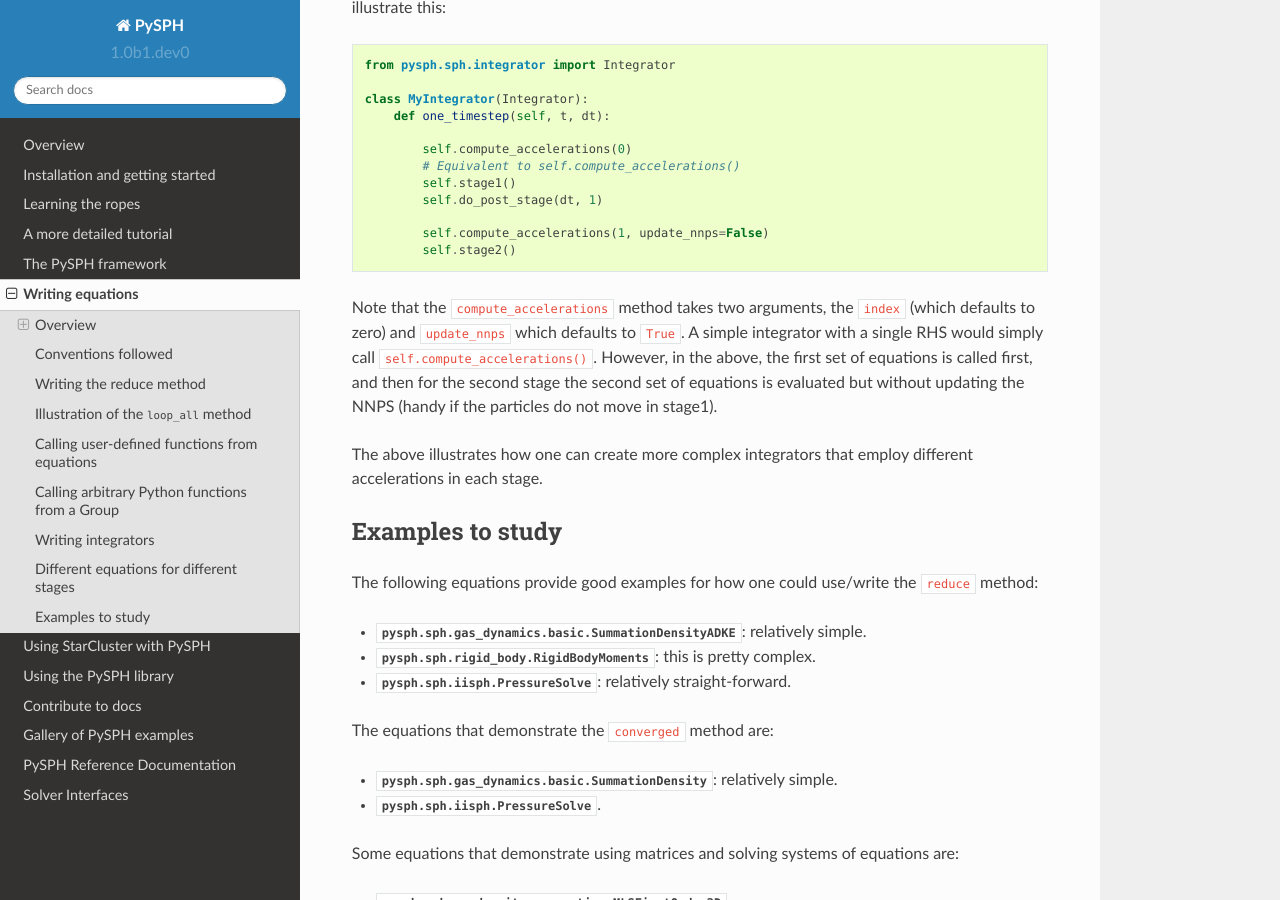
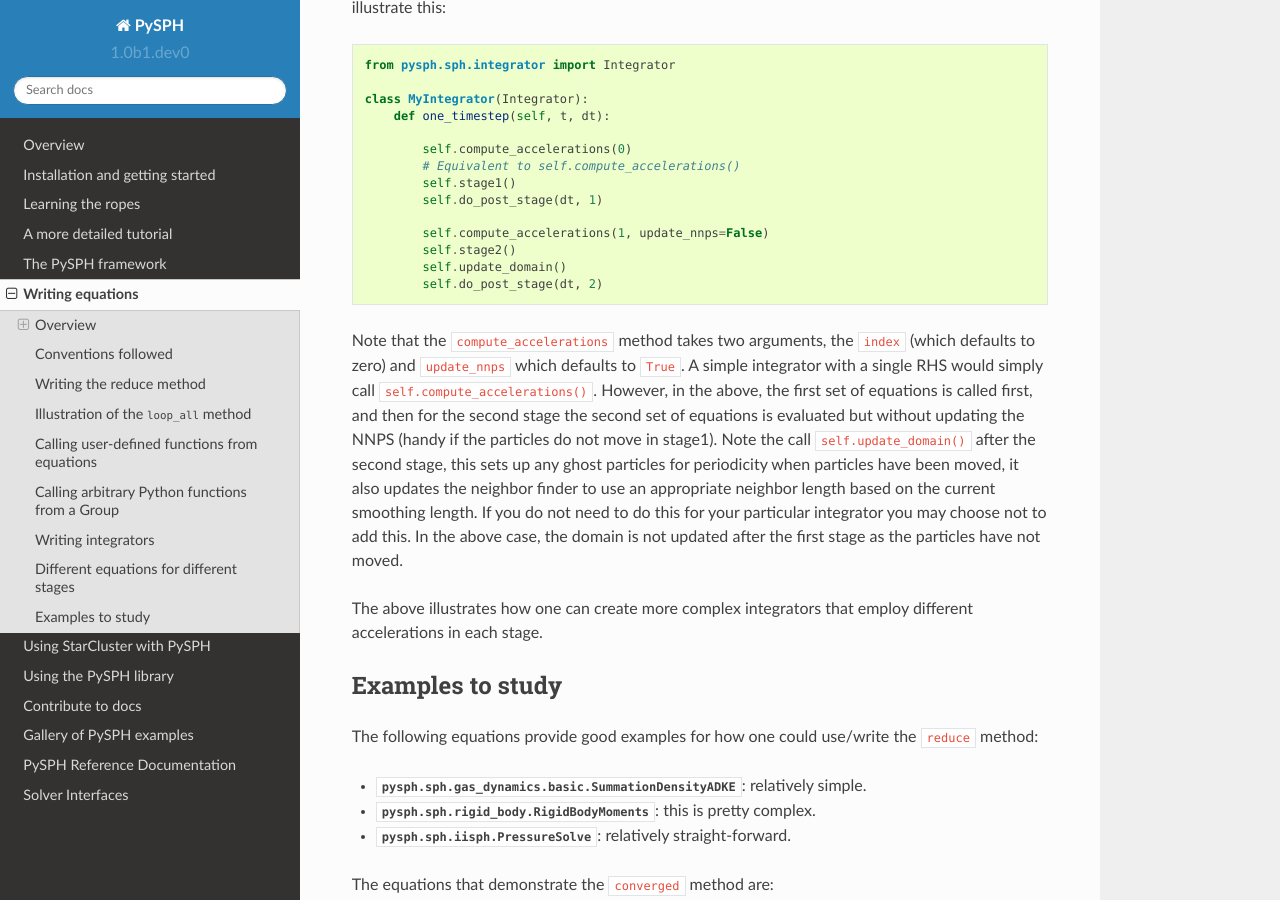
Before and after one commit to pypr/pysph, a Sphinx documentation site: the page built from docs/source/design/equations.rst, in a window 1280 px wide and 900 px high, scrolled down 11380 px. Built offline with Sphinx 7.4.7 and the Read the Docs theme 2.0.0, drawn with Linux system fonts in a browser that asks for light colours.

Commit message:
Update documentation and test.

```diff
--- a/docs/source/design/equations.rst
+++ b/docs/source/design/equations.rst
@@ -644,6 +644,8 @@ test suite to illustrate this:
 
             self.compute_accelerations(1, update_nnps=False)
             self.stage2()
+            self.update_domain()
+            self.do_post_stage(dt, 2)
 
 Note that the ``compute_accelerations`` method takes two arguments, the
 ``index`` (which defaults to zero) and ``update_nnps`` which defaults to
@@ -651,7 +653,13 @@ Note that the ``compute_accelerations`` method takes two arguments, the
 ``self.compute_accelerations()``. However, in the above, the first set of
 equations is called first, and then for the second stage the second set of
 equations is evaluated but without updating the NNPS (handy if the particles
-do not move in stage1).
+do not move in stage1). Note the call ``self.update_domain()`` after the
+second stage, this sets up any ghost particles for periodicity when particles
+have been moved, it also updates the neighbor finder to use an appropriate
+neighbor length based on the current smoothing length. If you do not need to
+do this for your particular integrator you may choose not to add this. In the
+above case, the domain is not updated after the first stage as the particles
+have not moved.
 
 The above illustrates how one can create more complex integrators that employ
 different accelerations in each stage.
```
Also changed, not shown: 1 other file.
